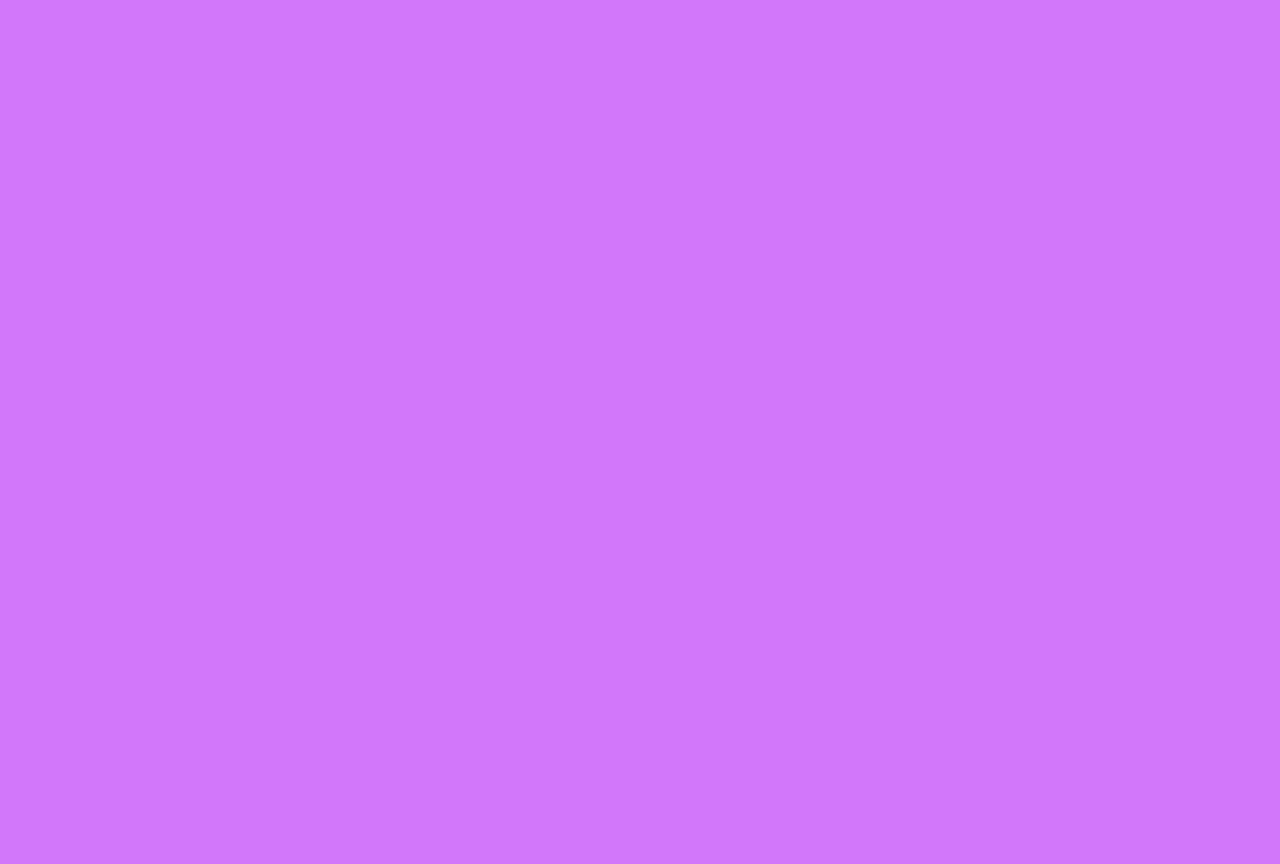
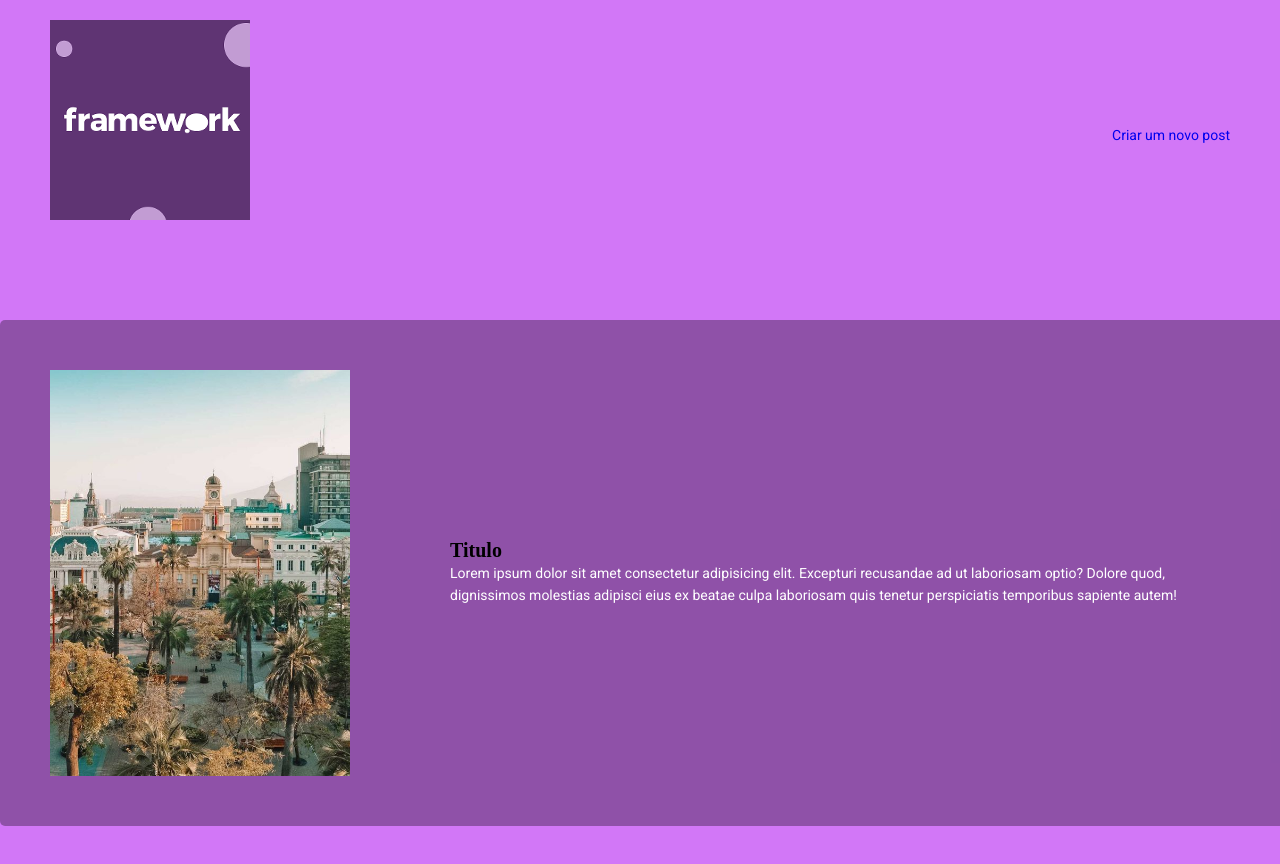
Before and after one commit to ViniciusdePSouza/FrontAngularFrame, an Angular app in the folder FrontFrame/: page /details/2 in a window 1280 px wide. Before the commit this address led to /. Shown: the top 864 px of the page. Before the commit the page ends 800 px from the top, so only its background shows below. Built offline with nearby package versions, Linux system fonts and the light colour scheme.

Commit message:
Details page added

```diff
--- a/FrontFrame/src/app/app-routing.module.ts
+++ b/FrontFrame/src/app/app-routing.module.ts
@@ -2,6 +2,7 @@ import { NgModule } from '@angular/core';
 import { RouterModule, Routes } from '@angular/router';
 import { HomeComponent } from 'src/pages/home/home.component';
 import { NewCardComponent } from 'src/pages/new-card/new-card.component';
+import { DetailsComponent } from '../pages/details/details.component'
 
 const routes: Routes = [
   {
@@ -12,6 +13,11 @@ const routes: Routes = [
   {
     path: 'create',
     component: NewCardComponent
+  },
+
+  {
+    path: 'details/2',
+    component: DetailsComponent
   }
 ];
 
--- a/FrontFrame/src/app/app.module.ts
+++ b/FrontFrame/src/app/app.module.ts
@@ -5,6 +5,7 @@ import { AppRoutingModule } from './app-routing.module';
 import { AppComponent } from './app.component';
 import { HomeModule } from '../pages/home/home.module';
 import { NewCardModule } from '../pages/new-card/new-card.module';
+import { DetailsModule } from '../pages/details/details.module';
 
 @NgModule({
   declarations: [
@@ -14,7 +15,8 @@ import { NewCardModule } from '../pages/new-card/new-card.module';
     BrowserModule,
     AppRoutingModule,
     HomeModule,
-    NewCardModule
+    NewCardModule,
+    DetailsModule
   ],
   providers: [],
   bootstrap: [AppComponent]
--- /dev/null
+++ b/FrontFrame/src/pages/details/details.component.html
@@ -0,0 +1,10 @@
+<app-header></app-header>
+<div class="container">
+    <img src={{photo}} alt="">
+    <div>
+        <h1>Titulo</h1>
+        <p>Lorem ipsum dolor sit amet consectetur adipisicing elit. Excepturi recusandae ad ut laboriosam optio? Dolore
+            quod, dignissimos molestias adipisci eius ex beatae culpa laboriosam quis tenetur perspiciatis temporibus
+            sapiente autem!</p>
+    </div>
+</div>
--- /dev/null
+++ b/FrontFrame/src/pages/details/details.component.scss
@@ -0,0 +1,32 @@
+.container {
+    background-color: var(--translucid-dark-blue);
+
+    width: 129rem;
+
+    margin: 8rem auto;
+
+
+    padding: 5rem;
+
+    border-radius: 5px;
+
+    gap: 10rem;
+
+    display: flex;
+    align-items: center;
+    justify-content: space-between;
+
+    img {
+        width: 30rem
+    }
+
+    p {
+        font-family: 'Roboto';
+        font-style: normal;
+        font-weight: 400;
+        font-size: 1.4rem;
+        line-height: 160%;
+
+        color: var(--white)
+    }
+}
--- /dev/null
+++ b/FrontFrame/src/pages/details/details.component.ts
@@ -0,0 +1,19 @@
+import { Component, OnInit } from '@angular/core';
+
+@Component({
+  selector: 'app-details',
+  templateUrl: './details.component.html',
+  styleUrls: ['./details.component.scss']
+})
+export class DetailsComponent implements OnInit {
+
+  photo: string
+
+  constructor() {
+    this.photo = '/assets/chile.jpg'
+  }
+
+  ngOnInit(): void {
+  }
+
+}
--- a/FrontFrame/src/pages/home/home.component.html
+++ b/FrontFrame/src/pages/home/home.component.html
@@ -1,4 +1,4 @@
 <app-header></app-header>
 <div class="content">
-    <app-posts *ngFor="let post of Posts" [post]="post"></app-posts>
+    <app-posts *ngFor="let post of Posts" [post]="post" routerLink="/details/2"></app-posts>
 </div>
```
Also changed, not shown: FrontFrame/src/pages/details/details.module.ts (added, +25 -0 lines), 1 other file (tests, documents, lock files or other folders).
